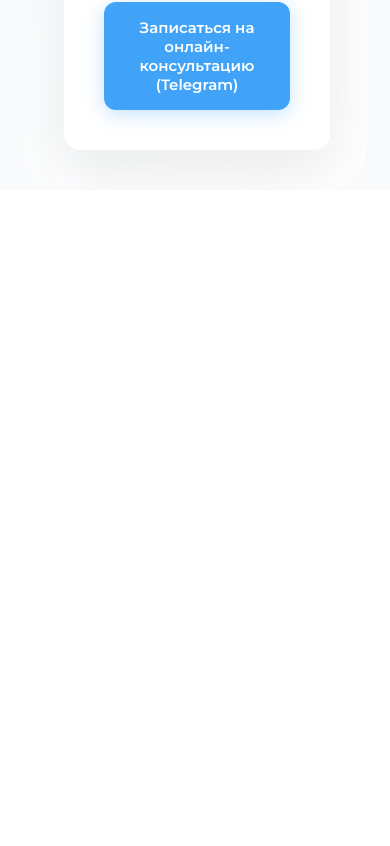
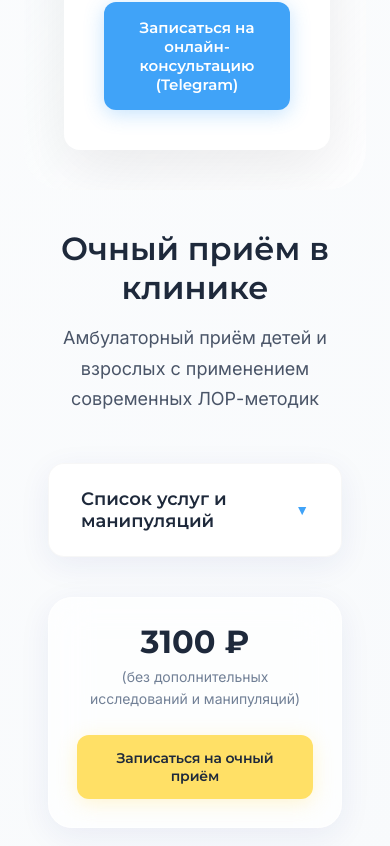
Before and after one commit to ArtemTarakanov/medicine-website, a React (Vite) app: page / in a window 390 px wide. Shown: the part 6796-7642 px from the top of the page. Before the commit the page ends 6986 px from the top, so only its background shows below. Built offline with nearby package versions, Linux system fonts and the light colour scheme.

Commit message:
Реализован компонент оффлайн-записи

```diff
--- a/src/App.tsx
+++ b/src/App.tsx
@@ -6,6 +6,7 @@
 import About from "./components/About";
 import Services from "./components/Services.tsx";
 import Online from "./components/Online";
+import Offline from "./components/Offline";
 
 function App() {
   return (
@@ -18,6 +19,7 @@
               <About/>
               <Services/>
               <Online/>
+              <Offline/>
           </div>
       </>
   );
--- /dev/null
+++ b/src/components/Offline.css
@@ -0,0 +1,210 @@
+/* Секция очного приёма */
+.offline-section {
+    padding: 100px 0;
+}
+
+.container {
+    max-width: 1200px;
+    margin: 0 auto;
+    padding: 0 24px;
+}
+
+.offline-content {
+    text-align: center;
+    margin-bottom: 48px;
+}
+
+.offline-heading {
+    font-family: var(--font-primary);
+    font-size: clamp(32px, 4vw, 42px);
+    font-weight: var(--font-weight-600);
+    color: var(--color-text);
+    margin: 0 0 16px;
+    line-height: 1.2;
+}
+
+.offline-subheading {
+    font-family: var(--font-secondary);
+    font-size: 18px;
+    color: var(--color-secondary);
+    margin: 0;
+    max-width: 600px;
+    margin-left: auto;
+    margin-right: auto;
+    line-height: 1.7;
+}
+
+.accordion-wrapper {
+    max-width: 800px;
+    margin: 40px auto;
+}
+
+.accordion-item {
+    background: var(--color-white);
+    border-radius: 16px;
+    margin-bottom: 16px;
+    overflow: hidden;
+    box-shadow: 0 8px 32px rgba(31, 38, 135, 0.07);
+    border: 1px solid rgba(0, 0, 0, 0.03);
+}
+
+.accordion-header {
+    width: 100%;
+    padding: 24px 32px;
+    background: transparent;
+    border: none;
+    text-align: left;
+    font-family: var(--font-primary);
+    font-size: 18px;
+    font-weight: var(--font-weight-600);
+    color: var(--color-text);
+    cursor: pointer;
+    display: flex;
+    justify-content: space-between;
+    align-items: center;
+    transition: background-color 0.3s;
+}
+
+.accordion-header:hover {
+    background: rgba(64, 163, 248, 0.03);
+}
+
+.accordion-icon {
+    color: var(--color-primary);
+    transition: transform 0.3s;
+    font-size: 14px;
+}
+
+.accordion-icon.open {
+    transform: rotate(180deg);
+}
+
+.accordion-content {
+    max-height: 0;
+    overflow: hidden;
+    transition: max-height 0.3s ease, opacity 0.3s ease, visibility 0.3s ease;
+}
+
+.service-list {
+    list-style: none;
+    padding: 0 32px 24px;
+    margin: 0;
+}
+
+.service-list-item {
+    padding: 12px 0;
+    border-bottom: 1px solid rgba(0, 0, 0, 0.05);
+    display: flex;
+    align-items: center;
+    gap: 12px;
+    font-family: var(--font-secondary);
+    font-size: 16px;
+    color: var(--color-secondary);
+    position: relative;
+    padding-left: 24px;
+}
+
+.service-list-item::before {
+    content: '';
+    width: 6px;
+    height: 6px;
+    background: var(--color-primary);
+    border-radius: 50%;
+    position: absolute;
+    left: 0;
+}
+
+.service-list-item:last-child {
+    border-bottom: none;
+}
+
+
+.offline-price {
+    max-width: 500px;
+    margin: 40px auto;
+    text-align: center;
+    padding: 40px;
+}
+
+
+.offline-coast {
+    font-family: var(--font-primary);
+    font-size: 42px;
+    font-weight: var(--font-weight-700);
+    color: var(--color-text);
+    margin: 0 0 8px;
+    line-height: 1;
+}
+
+.offline-price-subtext {
+    font-family: var(--font-secondary);
+    font-size: 15px;
+    color: #718096;
+    margin: 0 0 24px;
+    line-height: 1.6;
+}
+
+
+.offline-button {
+    font-family: var(--font-primary);
+    font-weight: var(--font-weight-600);
+    font-size: 15px;
+    padding: 16px 32px;
+    border-radius: 12px;
+    text-decoration: none;
+    display: inline-flex;
+    align-items: center;
+    justify-content: center;
+    gap: 8px;
+    transition: all 0.3s cubic-bezier(0.4, 0, 0.2, 1);
+    border: none;
+    cursor: pointer;
+    letter-spacing: -0.01em;
+    width: 100%;
+    background: #FFE066;
+    color: var(--color-text);
+    box-shadow: 0 4px 20px rgba(255, 224, 102, 0.3);
+}
+
+.glass-card {
+    background: rgba(255, 255, 255, 0.7);
+    backdrop-filter: blur(20px);
+    border: 1px solid rgba(255, 255, 255, 0.5);
+    border-radius: 24px;
+    box-shadow: 0 8px 32px rgba(31, 38, 135, 0.07);
+}
+
+
+@media (max-width: 768px) {
+    .offline-section {
+        padding: 40px 0;
+
+    }
+
+    .service-list {
+        padding: 0 24px 20px;
+    }
+
+    .service-list-item {
+        font-size: 15px;
+        padding: 10px 0;
+        padding-left: 20px;
+    }
+
+    .offline-price {
+        padding: 28px;
+    }
+
+    .offline-coast {
+        font-size: 32px;
+    }
+
+    .offline-price-subtext {
+        font-size: 14px;
+    }
+
+    .offline-button {
+        font-size: 14px;
+        padding: 14px 24px;
+    }
+}
--- /dev/null
+++ b/src/components/Offline.tsx
@@ -0,0 +1,81 @@
+import './Offline.css';
+import { useState } from 'react';
+
+const OFFLINE_CONTENT = {
+    heading: "Очный приём в клинике",
+    subheading: "Амбулаторный приём детей и взрослых с применением современных ЛОР-методик",
+    services: [
+        "Эндоскопия ЛОР-органов",
+        "Удаление серных пробок",
+        "Промывание лакун миндалин (Тонзиллор)",
+        "Аудиометрия и тимпанометрия",
+        "Пункции, манёвры при ДППГ",
+        "Экстренная и плановая ЛОР-помощь"
+    ],
+    priceText: 'Стоимость',
+    coast: '3100 ₽',
+    priceSubText: "(без дополнительных исследований и манипуляций)",
+    offlineButton: "Записаться на очный приём"
+};
+
+export default function Offline() {
+    const [isAccordionOpen, setIsAccordionOpen] = useState(false); /*Изначально закрыт*/
+
+    const toggleAccordion = () => { /*Функция для переключения состояния*/
+        setIsAccordionOpen(!isAccordionOpen);
+    };
+
+    return (
+        <section className="offline-section">
+            <div className="container">
+                <div className="offline-content">
+                    <h2 className="offline-heading">{OFFLINE_CONTENT.heading}</h2>
+                    <p className="offline-subheading">{OFFLINE_CONTENT.subheading}</p>
+                </div>
+
+                {/*Аккордеон*/}
+                <div className="accordion-wrapper">
+                    <div className="accordion-item">
+                        <button
+                            type="button"
+                            className="accordion-header"
+                            onClick={toggleAccordion} /*при клике переключает состояние с помощью функции*/
+                            aria-expanded={isAccordionOpen} /*проверка открыт ли он*/
+                            aria-controls="accordion-content" /*указывает какой элемент по id управляется щас*/
+                        >
+                            Список услуг и манипуляций
+                            <span className={`accordion-icon ${isAccordionOpen ? 'open' : ''}`}>▼</span> {/*если аккордеон закрыт то стрелку показываем*/}
+                        </button>
+                        <div
+                            id="accordion-content"
+                            className="accordion-content"
+                            style={{
+                                maxHeight: isAccordionOpen ? '500px' : '0',
+                                opacity: isAccordionOpen ? 1 : 0,
+                                visibility: isAccordionOpen ? 'visible' : 'hidden'
+                            }}
+                        >
+                            <ul className="service-list">
+                                {OFFLINE_CONTENT.services.map((item, index) => (
+                                    <li key={index} className="service-list-item">{item}</li>
+                                ))}
+                            </ul>
+                        </div>
+                    </div>
+                </div>
+
+
+                <div className="offline-price glass-card">
+                    <p className="offline-coast">{OFFLINE_CONTENT.coast}</p>
+                    <p className="offline-price-subtext">{OFFLINE_CONTENT.priceSubText}</p>
+                    <a
+                        href="tel:+79999999999"
+                        className="offline-button btn-accent"
+                    >
+                        {OFFLINE_CONTENT.offlineButton}
+                    </a>
+                </div>
+            </div>
+        </section>
+    );
+}
```
